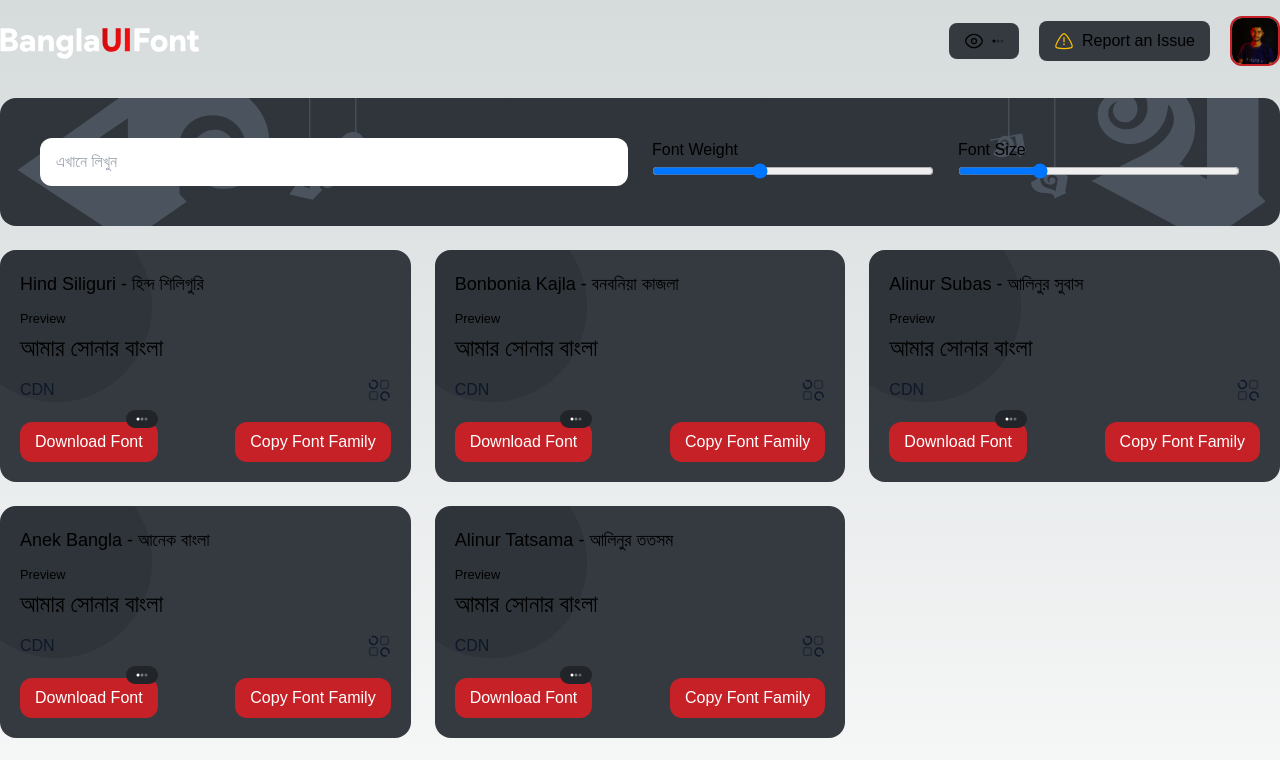
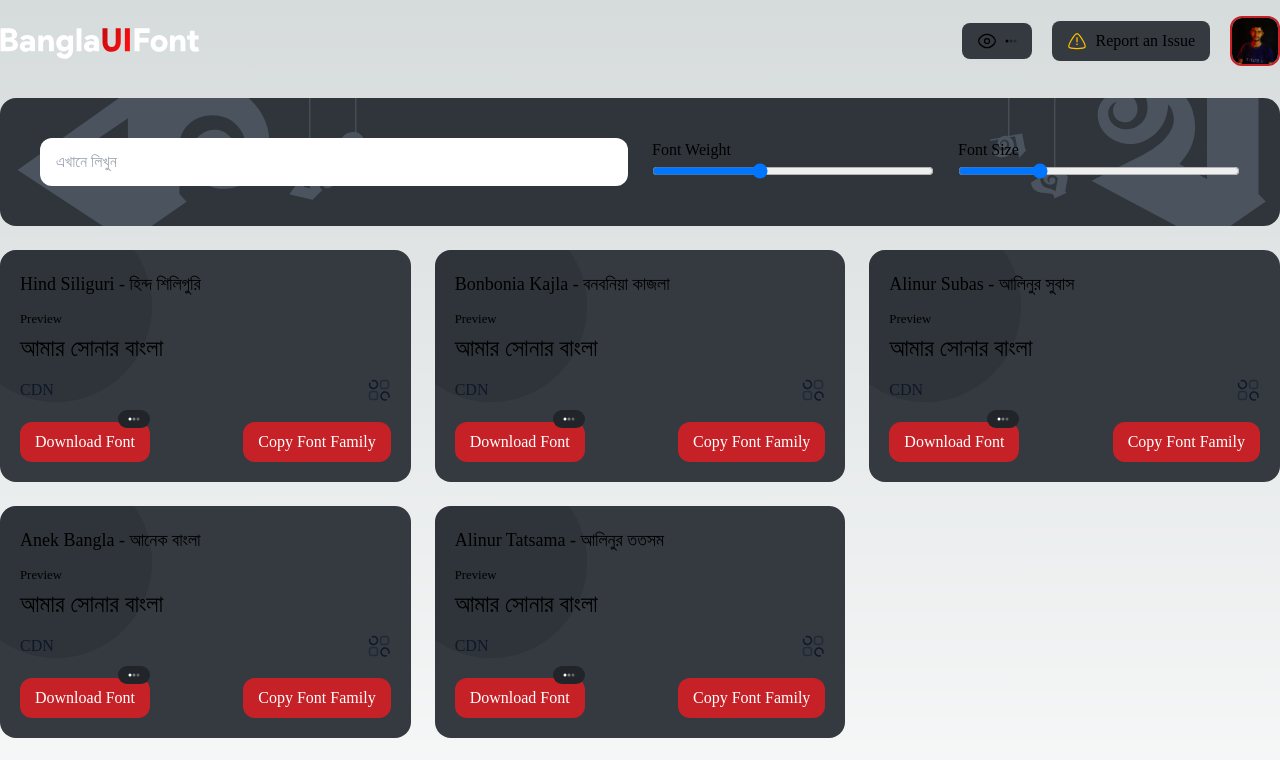
Before and after one commit to ShakilAnsary9/banglauifont-next, a Next.js app: page / in a window 1280 px wide. Shown: the top 760 px of the page. Built offline with nearby package versions, Linux system fonts and the light colour scheme; no server answers; the database is empty.

Commit message:
Font Added

```diff
--- a/app/globals.css
+++ b/app/globals.css
@@ -52,7 +52,7 @@
       rgb(var(--background-end-rgb))
     )
     rgb(var(--background-start-rgb));
-  font-family: "Space Grotesk", "Hind Siliguri", sans-serif !important;
+  font-family: "'Space Grotesk', 'Hind Siliguri', sans-serif" !important;
 }
 
 .link-cdn {
--- a/tailwind.config.js
+++ b/tailwind.config.js
@@ -13,7 +13,6 @@
           "conic-gradient(from 180deg at 50% 50%, var(--tw-gradient-stops))",
       },
       fontFamily: {
-        sans: ["Space Grotesk", "Hind Siliguri", "sans-serif"],
         firacode: "'Fira Code', monospace",
       },
       colors: {
```
